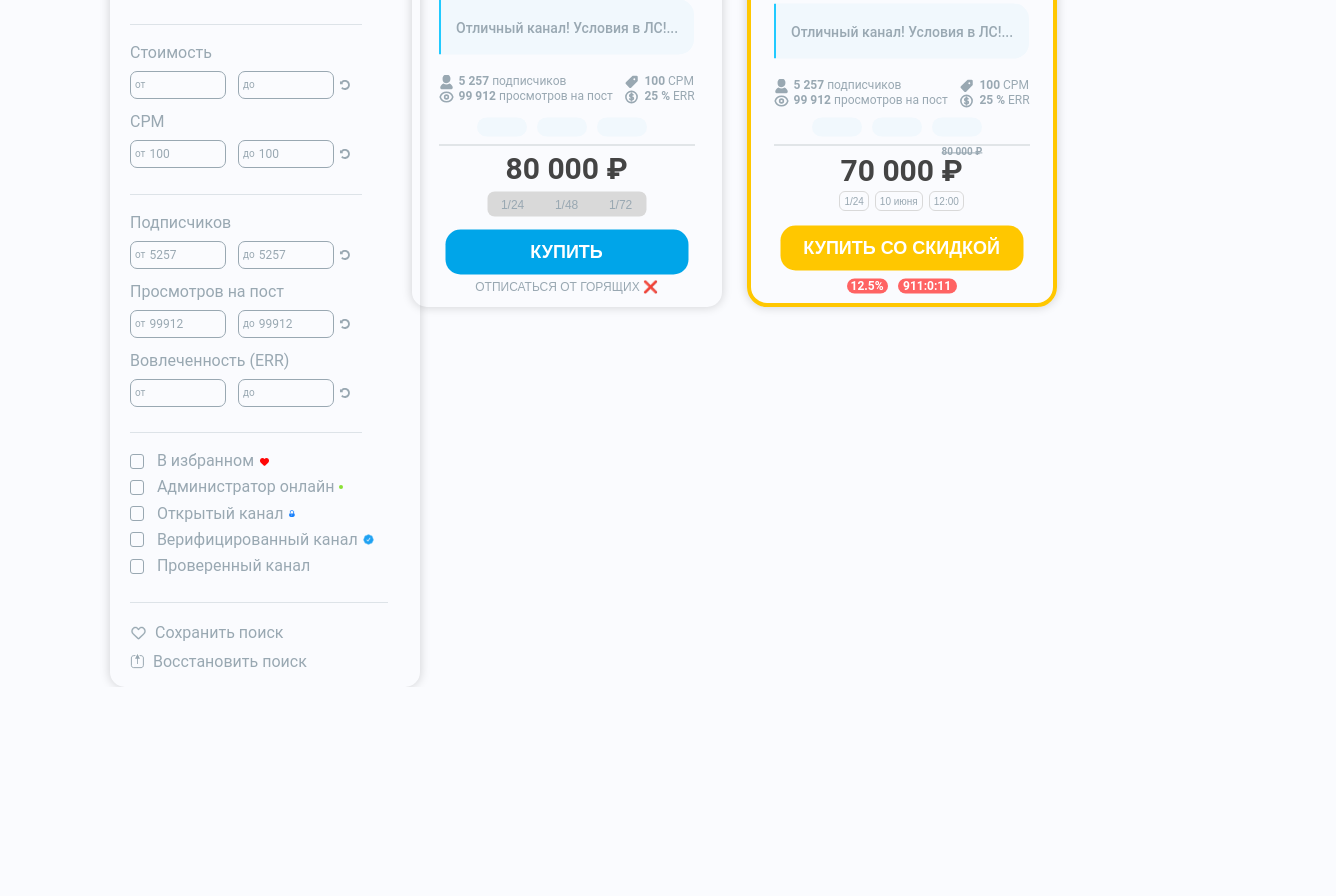
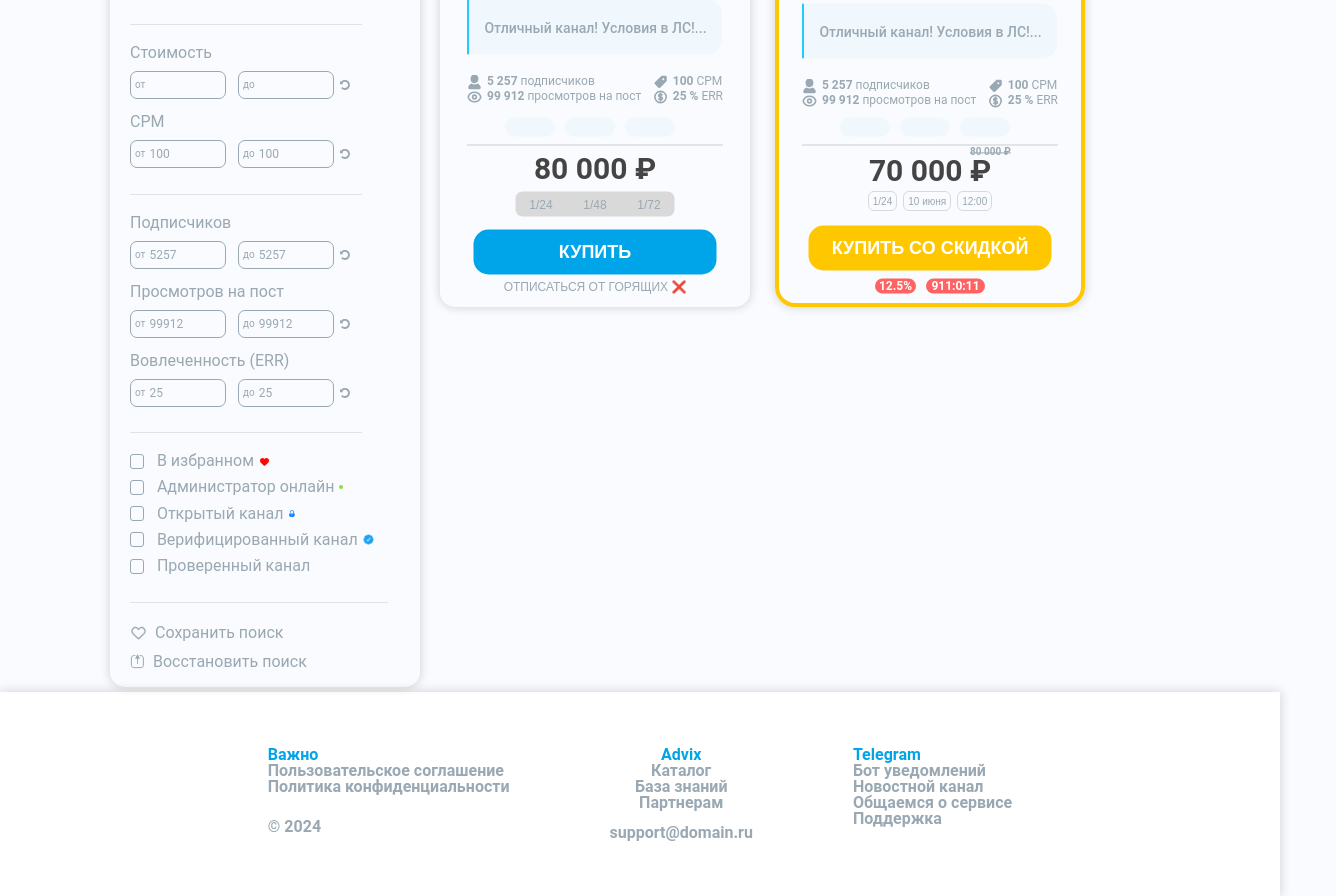
Before and after one commit to sensaybro/Advix-master, a React (Create React App) app in the folder client/: page /channels in a window 1280 px wide. Shown: the part 310-1206 px from the top of the page, 1336 px wide, since content can reach past the window. Before the commit the page ends 997 px from the top, so only its background shows below. Built offline with nearby package versions, Linux system fonts and the light colour scheme.

Commit message:
add-footer

```diff
--- a/client/src/App.js
+++ b/client/src/App.js
@@ -6,14 +6,14 @@ import MainLayout from './components/HeaderOutlet/MainLayout'
 
 const App = () => {
 	return (
-		<main>
+		<>
 			<Routes>
 				<Route path='/' element={<MainLayout />}>
 					<Route path='/channels' element={<Channels />} />
 					<Route path='/channels/:id' element={<GridDetailChannels />} />
 				</Route>
 			</Routes>
-		</main>
+		</>
 	)
 }
 
--- a/client/src/components/Filter/Filters.jsx
+++ b/client/src/components/Filter/Filters.jsx
@@ -58,7 +58,7 @@ function Filter() {
 		} else if (key === 'views') {
 			values = data.map(item => item.count_views)
 		} else if (key === 'err') {
-			values = data.map(item => ConvertIntToRUPercent(item.ERR))
+			values = data.map(item => item.ERR * 100)
 		}
 		const min = Math.min(...values)
 		const max = Math.max(...values)
--- /dev/null
+++ b/client/src/components/Footer/Footer.jsx
@@ -0,0 +1,42 @@
+import React from 'react'
+
+import style from './Footer.module.scss'
+
+function Footer() {
+	const currentYear = new Date().getFullYear()
+
+	return (
+		<footer className={style.footerWrap}>
+			<div className={style.footerWrapper}>
+				<span className={style.titleFooter}>Важно</span>
+				<div className={style.links}>
+					<a href='#'>Пользовательское соглашение</a>
+					<a href='#'>Политика конфиденциальности</a>
+					<span>&copy; {currentYear}</span>
+				</div>
+			</div>
+
+			<div className={style.footerWrapper}>
+				<span className={style.titleFooter}>Advix</span>
+				<div className={style.links}>
+					<a href='#'>Каталог</a>
+					<a href='#'>База знаний</a>
+					<a href='#'>Партнерам</a>
+					<span>support@domain.ru</span>
+				</div>
+			</div>
+
+			<div className={style.footerWrapper}>
+				<span className={style.titleFooter}>Telegram</span>
+				<div className={style.links}>
+					<a href='https://t.me/advixbot'>Бот уведомлений</a>
+					<a href='https://t.me/advixnews'>Новостной канал</a>
+					<a href='https://t.me/advixchat'>Общаемся о сервисе</a>
+					<a href='https://t.me/advixsupportbot'>Поддержка</a>
+				</div>
+			</div>
+		</footer>
+	)
+}
+
+export default Footer
--- /dev/null
+++ b/client/src/components/Footer/Footer.module.scss
@@ -0,0 +1,115 @@
+html,
+body {
+	// font-size: calc(6px + 14 * (100vw - 600px) / 1320);
+	// width: 100% !important;
+
+	width: 100%;
+	height: 100%;
+	/*height: 285px; */
+}
+
+.footerWrap {
+	width: 100%;
+	//margin-top: 100px;
+	background-color: var(--color-white-background);
+	top: 100vh;
+
+	display: flex;
+	//flex-direction: row;
+	justify-content: center;
+	flex-wrap: wrap;
+
+	align-content: center;
+	font-weight: bold;
+	box-shadow: var(--shadow-style);
+
+	span {
+		margin: 0;
+	}
+}
+
+.footerWrapper {
+	font-size: 16px;
+	color: var(--color-light-gray);
+
+	display: flex;
+	flex-direction: column;
+
+	margin: 55px 100px;
+}
+
+.footerWrapper:nth-of-type(2) {
+	justify-content: center;
+	align-items: center;
+
+	margin: 55px 0px;
+
+	.links {
+		align-items: center;
+	}
+}
+
+.links {
+	display: flex;
+	flex-direction: column;
+}
+
+.titleFooter {
+	color: var(--color-dark-blue);
+
+	margin-bottom: 50px;
+}
+
+a {
+	margin-bottom: 5%;
+}
+
+.links span {
+	margin-top: 10%;
+}
+
+@media (width <= 1080px) {
+	.footerWrapper {
+		font-size: 15px;
+
+		margin: 55px 55px;
+	}
+}
+
+@media (width <= 790px) {
+	.footerWrapper {
+		font-size: 14px;
+
+		margin: 55px 40px;
+	}
+}
+
+@media (width <= 600px) {
+	body {
+		height: auto;
+	}
+	footer {
+		flex-direction: column-reverse;
+		justify-content: center;
+		align-items: center;
+	}
+	.footerWrapper {
+		// font-size: 14px;
+		justify-content: center;
+		align-items: center;
+
+		margin: 20px 0px;
+		.links {
+			align-items: center;
+		}
+	}
+	.footerWrapper:nth-of-type(2) {
+		margin: 20px 0px;
+	}
+	.titleFooter {
+		margin-bottom: 25px;
+	}
+	.links span {
+		margin-top: 5%;
+	}
+}
--- a/client/src/components/GridChannels/ChannelComponent/ChannelComponent.jsx
+++ b/client/src/components/GridChannels/ChannelComponent/ChannelComponent.jsx
@@ -91,7 +91,7 @@ const ChannelComponent = ({ element }) => {
 						</Link>
 
 						<div>
-							<h2>
+							<h2 className={style.wrapperNameAndPosition}>
 								<Link to={`/channels/${element.id}`}>
 									{element.name_channel}
 								</Link>
--- a/client/src/components/GridChannels/ChannelComponent/ChannelComponent.module.scss
+++ b/client/src/components/GridChannels/ChannelComponent/ChannelComponent.module.scss
@@ -218,3 +218,6 @@ hr {
 	display: block;
 	margin-right: 5px;
 }
+.wrapperNameAndPosition {
+	margin-top: 15px;
+}
--- a/client/src/components/GridChannels/GridChannels.module.scss
+++ b/client/src/components/GridChannels/GridChannels.module.scss
@@ -14,7 +14,6 @@
 		width: 59vw;
 	}
 	.GridChannelsComponentsWrapper {
-		position: absolute;
 		z-index: 0;
 		margin-top: 40px;
 		display: flex;
--- a/client/src/components/HeaderOutlet/MainLayout.jsx
+++ b/client/src/components/HeaderOutlet/MainLayout.jsx
@@ -1,17 +1,18 @@
 import React from 'react'
 import { Outlet } from 'react-router-dom'
+import Footer from '../Footer/Footer'
 import Header from '../header/Header'
 import style from './MainLayout.module.scss'
 const MainLayout = () => {
 	return (
-		<div className={style.wrapperMain}>
-			<div>
-				<Header />
-			</div>
-			<div>
+		<>
+			<Header />
+
+			<main className={style.wrapperMain}>
 				<Outlet />
-			</div>
-		</div>
+			</main>
+			<Footer />
+		</>
 	)
 }
 
--- a/client/src/components/HeaderOutlet/MainLayout.module.scss
+++ b/client/src/components/HeaderOutlet/MainLayout.module.scss
@@ -1,5 +1,13 @@
 .wrapperMain {
+	//height: 1;
+
+	width: 100%;
 	display: flex;
-	justify-content: center;
+	flex-wrap: wrap;
+}
+.wrapperRoot {
+	display: block;
+
+	display: flex;
 	flex-direction: column;
 }
--- a/client/src/components/header/Header.module.scss
+++ b/client/src/components/header/Header.module.scss
@@ -27,6 +27,7 @@
 	align-items: center;
 	text-align: center;
 	height: 82px;
+	width: 100%;
 	align-content: center;
 	padding-left: 115px;
 	padding-right: 115px;
--- a/client/src/components/wrapperFilter/WrapperFilter.module.scss
+++ b/client/src/components/wrapperFilter/WrapperFilter.module.scss
@@ -1,5 +1,5 @@
 .wrapperFilter {
 	display: flex;
-	width: 22vw;
 	position: relative;
+	height: 900px;
 }
--- a/client/src/scss/index.scss
+++ b/client/src/scss/index.scss
@@ -20,6 +20,9 @@ html {
 html,
 body,
 #root {
+	display: flex;
+	flex-wrap: wrap;
+	height: 100%;
 	font-size: calc(6px + (20 - 6) * ((100vw - 600px) / (1920 - 600)));
 	width: 100% !important;
 
```
Also changed, not shown: 1 other file (tests, documents, lock files or other folders).
